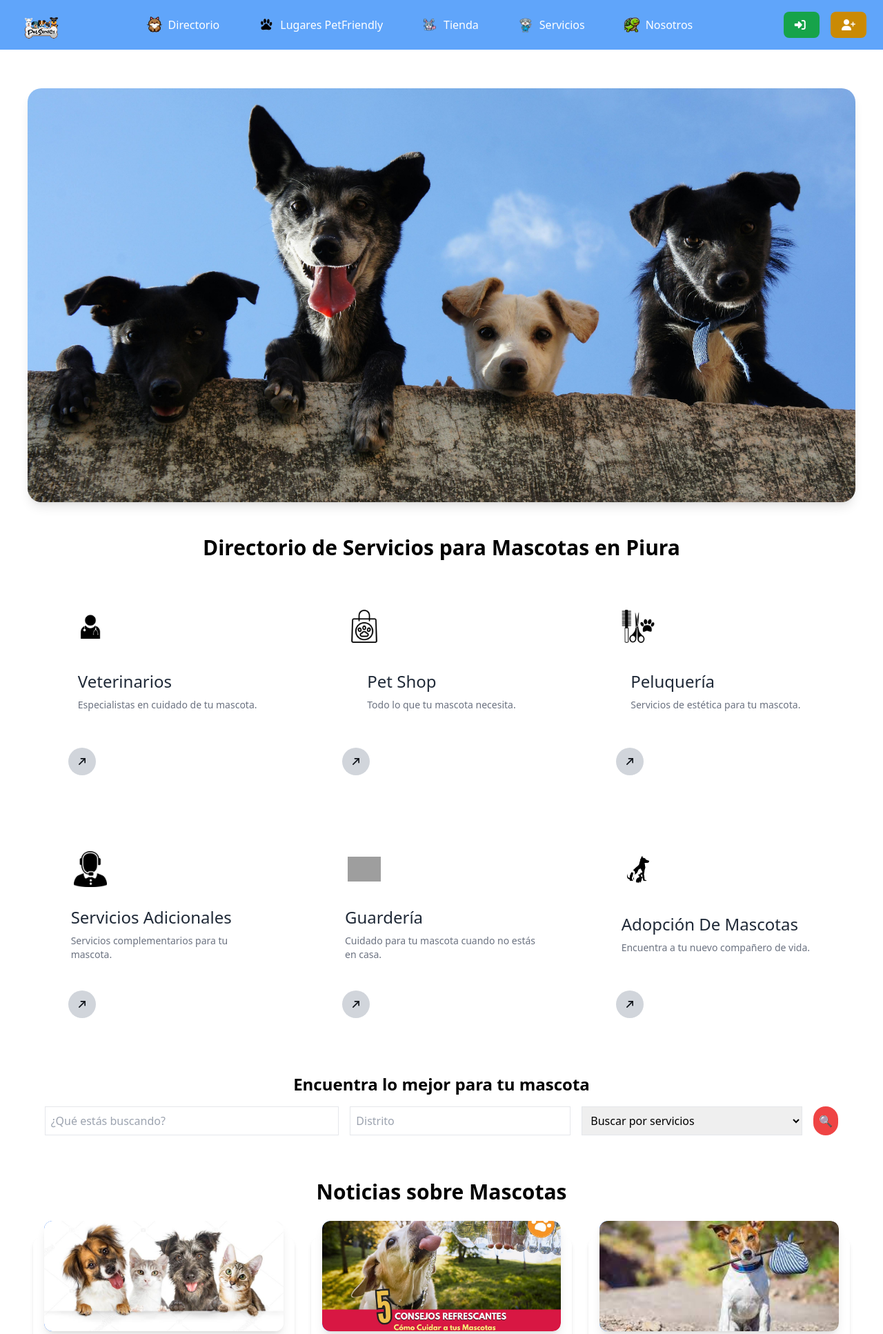
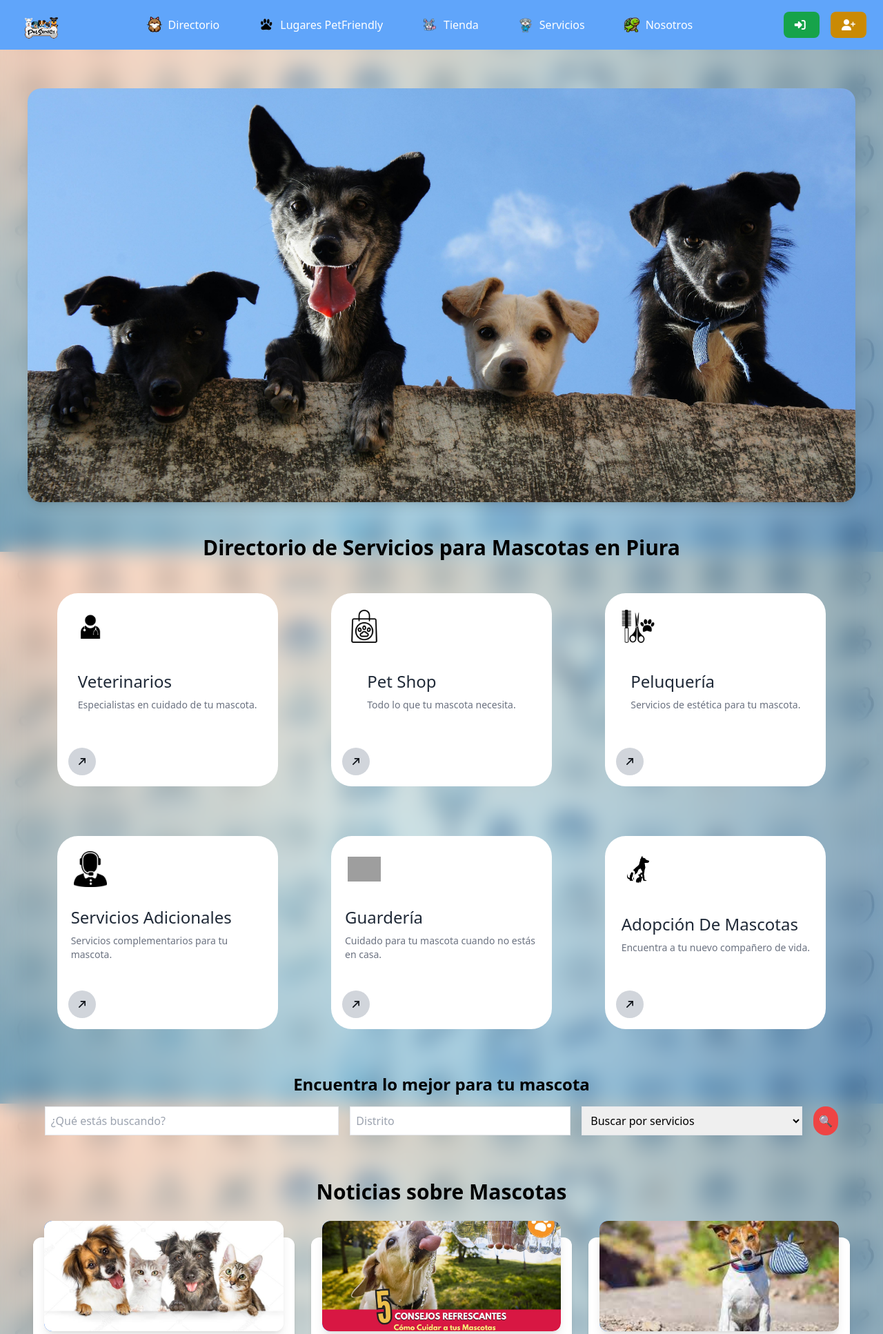
Before and after one commit to Maczz09/PetServices, a PHP site: page /petservices/index.php in a window 1280 px wide. Shown: the top 1934 px of the page at 69% size. Run offline with PHP 8.4, Linux system fonts and the light colour scheme; some libraries are stand-ins or nearby versions; grey boxes are pictures that could not be loaded.

Commit message:
background añadido

```diff
--- a/src/fronted/html/header.php
+++ b/src/fronted/html/header.php
@@ -14,9 +14,17 @@
     <!-- Fontawesome -->
     <script src="https://kit.fontawesome.com/a23e6feb03.js"></script>
     <script src="../js/menuInferior.js"></script>
-
+    <style>
+        /* Fondo del body con una imagen */
+        body {
+            background-image: url('../images/background.webp');
+            background-size: cover;
+            background-attachment: fixed;
+            background-position: center;
+        }
+    </style>
 </head>
-<body>
+<body class="min-h-screen flex flex-col bg-white bg-opacity-70 backdrop-blur-lg">
     <!-- Barra de navegación -->
     <nav class="bg-blue-400 fixed w-full z-10 top-0">
         <div class="container mx-auto px-6 py-3 flex justify-between items-center">
```
Also changed, not shown: src/fronted/images/background.webp (added).
